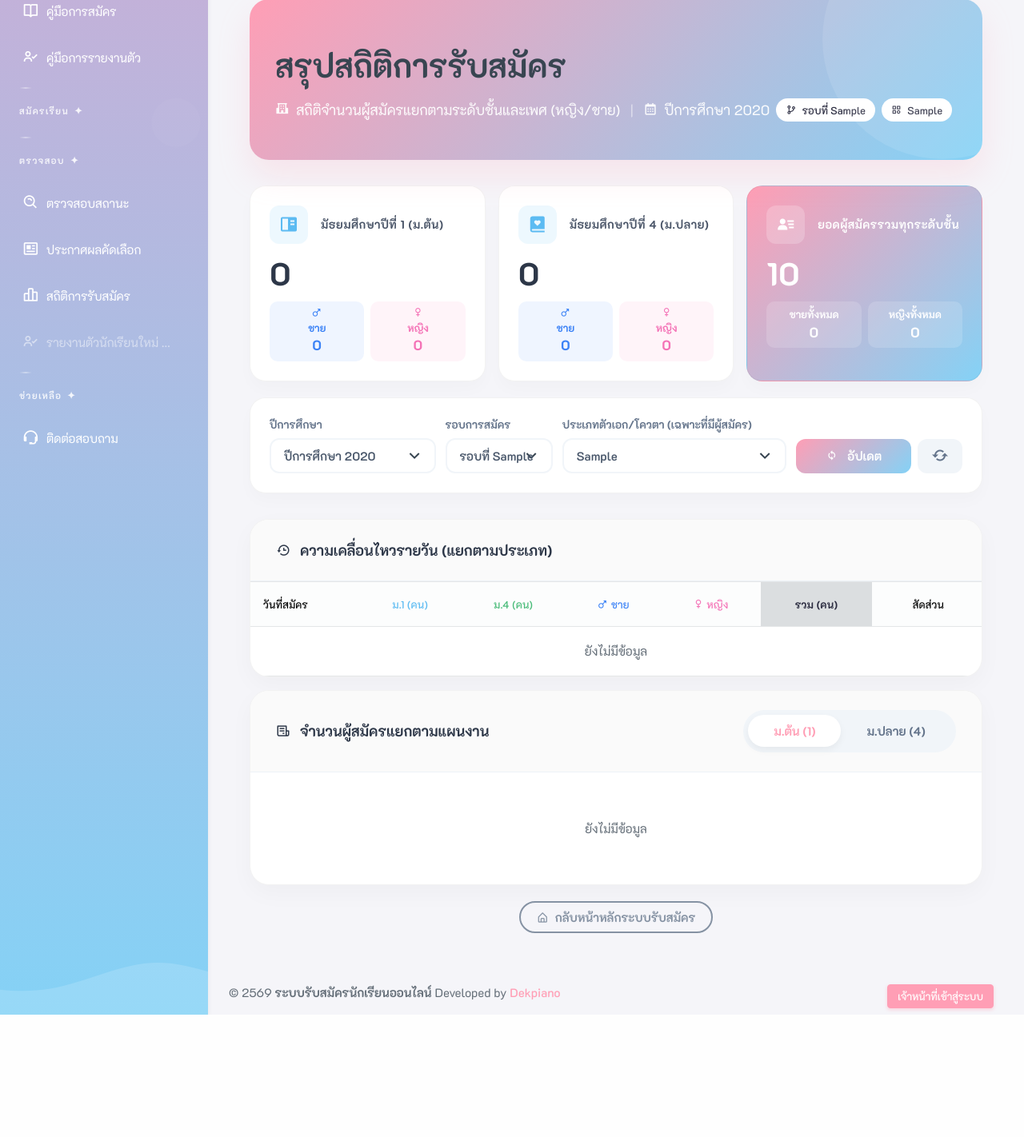
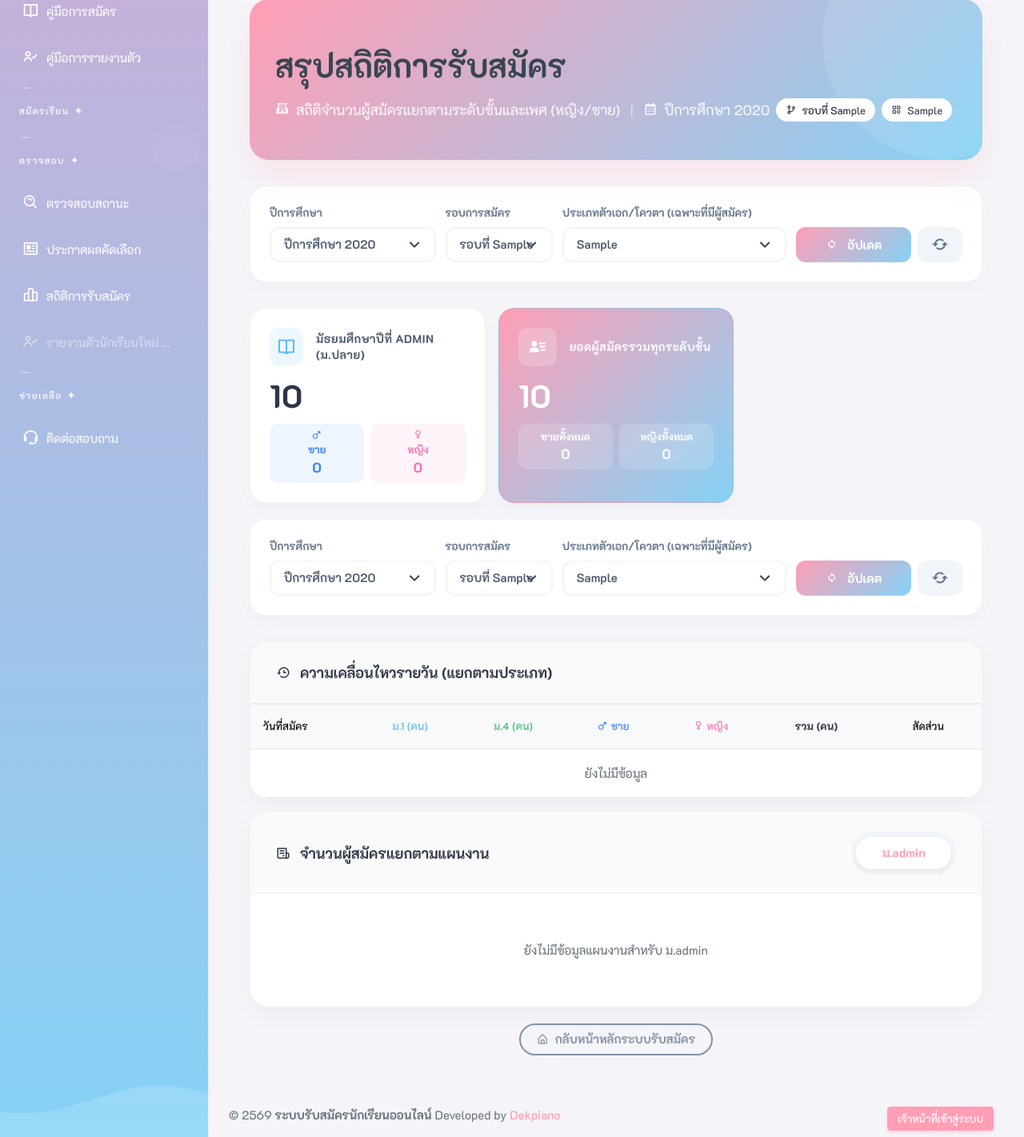
Before and after one commit to dekpiano/admission_ci4, a CodeIgniter 4 app: template app/Views/User/UserStatistics.php in a window 1280 px wide. Shown: the part 153-1575 px from the top of the page at 80% size. Before the commit the page ends 1422 px from the top, so only its background shows below. Run offline with PHP 8.4 and a stand-in for CodeIgniter, Linux system fonts and the light colour scheme; the template is opened without the code that fills it: most values are stand-ins (such as "Sample title", 1, 10 or a date in 2020); some libraries are stand-ins or nearby versions.

Commit message:
1/4/2569 อัพเดพหน้า สถิติใหม่

```diff
--- a/app/Models/AdmissionModel.php
+++ b/app/Models/AdmissionModel.php
@@ -316,6 +316,7 @@ class AdmissionModel extends Model
                      SUM(CASE WHEN recruit_prefix IN ("เด็กชาย", "นาย") THEN 1 ELSE 0 END) as male,
                      SUM(CASE WHEN recruit_prefix IN ("เด็กหญิง", "นางสาว") THEN 1 ELSE 0 END) as female')
             ->groupBy('recruit_regLevel')
+            ->orderBy('recruit_regLevel', 'ASC')
             ->get()
             ->getResult();
 
--- a/app/Views/User/UserStatistics.php
+++ b/app/Views/User/UserStatistics.php
@@ -328,67 +328,88 @@
             </div>
         </div>
 
+        <div class="filter-card">
+            <form action="<?= base_url('new-admission/statistics') ?>" method="GET" class="row g-3 align-items-end" id="filterForm">
+                <div class="col-md-3">
+                    <label class="filter-label">ปีการศึกษา</label>
+                    <select name="year" class="form-select form-select-skj" onchange="this.form.submit()">
+                        <?php foreach($years as $y): ?>
+                            <option value="<?= $y->recruit_year ?>" <?= $selectedYear == $y->recruit_year ? 'selected' : '' ?>>
+                                ปีการศึกษา <?= $y->recruit_year ?>
+                            </option>
+                        <?php endforeach; ?>
+                    </select>
+                </div>
+                <div class="col-md-2">
+                    <label class="filter-label">รอบการสมัคร</label>
+                    <select name="round" class="form-select form-select-skj" onchange="this.form.submit()">
+                        <option value="">ทั้งหมด</option>
+                        <?php foreach($rounds as $r): ?>
+                            <?php if($r->recruit_round): ?>
+                                <option value="<?= $r->recruit_round ?>" <?= $selectedRound == $r->recruit_round ? 'selected' : '' ?>>
+                                    รอบที่ <?= $r->recruit_round ?>
+                                </option>
+                            <?php endif; ?>
+                        <?php endforeach; ?>
+                    </select>
+                </div>
+                <div class="col-md-4">
+                    <label class="filter-label">ประเภทตัวเอก/โควตา (เฉพาะที่มีผู้สมัคร)</label>
+                    <select name="category" class="form-select form-select-skj" onchange="this.form.submit()">
+                        <option value="">ทั้งหมด</option>
+                        <?php foreach($activeQuotas as $q): ?>
+                            <option value="<?= $q->quota_key ?>" <?= $selectedCategory == $q->quota_key ? 'selected' : '' ?>>
+                                <?= $q->quota_explain ?>
+                            </option>
+                        <?php endforeach; ?>
+                    </select>
+                </div>
+                <div class="col-md-3">
+                    <div class="d-flex gap-2">
+                        <button type="submit" class="btn btn-filter flex-grow-1 d-none d-md-block">
+                            <i class='bx bx-sync me-2'></i> อัปเดต
+                        </button>
+                        <a href="<?= base_url('new-admission/statistics') ?>" class="btn btn-reset" title="ค่าเริ่มต้น">
+                            <i class='bx bx-refresh fs-4'></i>
+                        </a>
+                    </div>
+                </div>
+            </form>
+        </div>
 
 
-        <!-- Upper Summary Row: M.Link (Junior) & M.ปลาย (Senior) -->
+
+        <!-- Summary Row: Dynamic by all Levels present in data -->
         <div class="row g-4 mb-5">
-            <?php
-            $m1_data = ['total' => 0, 'male' => 0, 'female' => 0];
-            $m4_data = ['total' => 0, 'male' => 0, 'female' => 0];
-            foreach ($stats['total_by_level'] as $l) {
-                if ($l->recruit_regLevel == 1) {
-                    $m1_data = ['total' => $l->total, 'male' => $l->male, 'female' => $l->female];
-                }
-                if ($l->recruit_regLevel == 4) {
-                    $m4_data = ['total' => $l->total, 'male' => $l->male, 'female' => $l->female];
-                }
-            }
-            ?>
-            <!-- Junior High Card -->
+            <?php if (empty($stats['total_by_level'])): ?>
+                <div class="col-12 text-center text-muted py-5">ยังไม่มีข้อมูลสถิติสำหรับเงื่อนไขที่ระบุ</div>
+            <?php else: ?>
+                <?php foreach ($stats['total_by_level'] as $l): ?>
                     <div class="col-md-6 col-xl-4">
                         <div class="card-stat">
                             <div class="stat-header">
-                        <div class="stat-icon m1"><i class='bx bxs-book-content'></i></div>
-                        <div class="stat-label">มัธยมศึกษาปีที่ 1 (ม.ต้น)</div>
+                                <div class="stat-icon" style="background: rgba(132, 210, 246, 0.15); color: var(--skj-blue-dark);">
+                                    <i class='bx <?= ($l->recruit_regLevel == 1 || $l->recruit_regLevel == 4) ? "bxs-book-content" : "bx-book-open" ?>'></i>
                                 </div>
-                    <div class="stat-number"><?= number_format($m1_data['total']) ?></div>
+                                <div class="stat-label">มัธยมศึกษาปีที่ <?= $l->recruit_regLevel ?> <?= ($l->recruit_regLevel <= 3) ? "(ม.ต้น)" : "(ม.ปลาย)" ?></div>
+                            </div>
+                            <div class="stat-number"><?= number_format($l->total) ?></div>
                             <div class="gender-split">
                                 <div class="gender-box male">
                                     <i class='bx bx-male-sign mb-1'></i>
                                     <span>ชาย</span>
-                            <span class="gender-val"><?= number_format($m1_data['male']) ?></span>
+                                    <span class="gender-val"><?= number_format($l->male) ?></span>
                                 </div>
                                 <div class="gender-box female">
                                     <i class='bx bx-female-sign mb-1'></i>
                                     <span>หญิง</span>
-                            <span class="gender-val"><?= number_format($m1_data['female']) ?></span>
+                                    <span class="gender-val"><?= number_format($l->female) ?></span>
                                 </div>
                             </div>
                         </div>
                     </div>
-
-            <!-- Senior High Card -->
-            <div class="col-md-6 col-xl-4">
-                <div class="card-stat">
-                    <div class="stat-header">
-                        <div class="stat-icon total" style="background: rgba(132, 210, 246, 0.15); color: #5cbbf2;"><i class='bx bxs-book-heart'></i></div>
-                        <div class="stat-label">มัธยมศึกษาปีที่ 4 (ม.ปลาย)</div>
-                    </div>
-                    <div class="stat-number"><?= number_format($m4_data['total']) ?></div>
-                    <div class="gender-split">
-                        <div class="gender-box male">
-                            <i class='bx bx-male-sign mb-1'></i>
-                            <span>ชาย</span>
-                            <span class="gender-val"><?= number_format($m4_data['male']) ?></span>
-                        </div>
-                        <div class="gender-box female">
-                            <i class='bx bx-female-sign mb-1'></i>
-                            <span>หญิง</span>
-                            <span class="gender-val"><?= number_format($m4_data['female']) ?></span>
-                        </div>
-                    </div>
-                </div>
-            </div>
+                <?php endforeach; ?>
+            <?php endif; ?>
 
             <!-- Grand Total Card -->
             <div class="col-md-12 col-xl-4">
@@ -399,8 +420,9 @@
                     </div>
                     <div class="stat-number text-white"><?= number_format($stats['grand_total']) ?></div>
                     <?php
-                    $total_male = $m1_data['male'] + $m4_data['male'];
-                    $total_female = $m1_data['female'] + $m4_data['female'];
+                    // Dynamic calculation for all levels to ensure accuracy
+                    $total_male = array_sum(array_column($stats['total_by_level'], 'male'));
+                    $total_female = array_sum(array_column($stats['total_by_level'], 'female'));
                     ?>
                     <div class="gender-split">
                         <div class="gender-box" style="background: rgba(255,255,255,0.15); color: white;">
@@ -471,17 +493,17 @@
                     <div class="stats-card-header">
                         <h5 class="stats-card-title"><i class='bx bx-history'></i> ความเคลื่อนไหวรายวัน (แยกตามประเภท)</h5>
                     </div>
-                    <div class="table-responsive">
-                        <table class="table table-hover align-middle mb-0 text-center" style="font-size: 0.95rem;">
-                            <thead class="table-light">
+                    <div class="table-responsive" style="max-height: 400px; overflow-y: auto;">
+                        <table class="table table-hover align-middle mb-0 text-center" style="font-size: 0.95rem; border-collapse: separate; border-spacing: 0;">
+                            <thead class="table-light" style="position: sticky; top: 0; z-index: 10;">
                                 <tr>
-                                    <th class="text-start ps-4">วันที่สมัคร</th>
-                                    <th style="color: var(--skj-blue-dark);">ม.1 (คน)</th>
-                                    <th style="color: #48bb78;">ม.4 (คน)</th>
-                                    <th style="color: var(--male-color);"><i class='bx bx-male-sign'></i> ชาย</th>
-                                    <th style="color: var(--female-color);"><i class='bx bx-female-sign'></i> หญิง</th>
-                                    <th class="bg-light fw-bold text-dark">รวม (คน)</th>
-                                    <th class="pe-4" style="width: 15%;">สัดส่วน</th>
+                                    <th class="text-start ps-4" style="background: #f8f9fa;">วันที่สมัคร</th>
+                                    <th style="color: var(--skj-blue-dark); background: #f8f9fa;">ม.1 (คน)</th>
+                                    <th style="color: #48bb78; background: #f8f9fa;">ม.4 (คน)</th>
+                                    <th style="color: var(--male-color); background: #f8f9fa;"><i class='bx bx-male-sign'></i> ชาย</th>
+                                    <th style="color: var(--female-color); background: #f8f9fa;"><i class='bx bx-female-sign'></i> หญิง</th>
+                                    <th class="bg-light fw-bold text-dark" style="background: #f8f9fa !important;">รวม (คน)</th>
+                                    <th class="pe-4" style="width: 15%; background: #f8f9fa;">สัดส่วน</th>
                                 </tr>
                             </thead>
                             <tbody>
@@ -522,23 +544,31 @@
                     <div class="stats-card-header d-flex flex-column flex-sm-row align-items-sm-center gap-3">
                         <h5 class="stats-card-title me-auto"><i class='bx bx-receipt'></i> จำนวนผู้สมัครแยกตามแผนงาน</h5>
                         <ul class="nav nav-skj" id="detailTab" role="tablist">
-                            <li class="nav-item"><button class="nav-link active" data-bs-toggle="tab" data-bs-target="#m1-detail">ม.ต้น (1)</button></li>
-                            <li class="nav-item"><button class="nav-link" data-bs-toggle="tab" data-bs-target="#m4-detail">ม.ปลาย (4)</button></li>
+                            <?php foreach($stats['total_by_level'] as $index => $l): ?>
+                                <li class="nav-item">
+                                    <button class="nav-link <?= $index === 0 ? 'active' : '' ?>"
+                                            data-bs-toggle="tab"
+                                            data-bs-target="#m<?= $l->recruit_regLevel ?>-detail">
+                                        ม.<?= $l->recruit_regLevel ?>
+                                    </button>
+                                </li>
+                            <?php endforeach; ?>
                         </ul>
                     </div>
                     <div class="p-4">
                         <div class="tab-content">
-                            <!-- M1 Detail -->
-                            <div class="tab-pane fade show active" id="m1-detail">
+                            <?php foreach($stats['total_by_level'] as $index => $levelData): ?>
+                                <div class="tab-pane fade <?= $index === 0 ? 'show active' : '' ?>" id="m<?= $levelData->recruit_regLevel ?>-detail">
                                     <?php
-                                $m1_rooms = array_filter($stats['total_by_room'], function ($r) {
-                                    return $r->recruit_regLevel == 1; });
+                                    $rooms = array_filter($stats['total_by_room'], function ($r) use ($levelData) {
+                                        return $r->recruit_regLevel == $levelData->recruit_regLevel;
+                                    });
                                     ?>
-                                <?php if (empty($m1_rooms)): ?>
-                                        <div class="text-center py-5 text-muted">ยังไม่มีข้อมูล</div>
+                                    <?php if (empty($rooms)): ?>
+                                            <div class="text-center py-5 text-muted">ยังไม่มีข้อมูลแผนงานสำหรับ ม.<?= $levelData->recruit_regLevel ?></div>
                                     <?php else: ?>
                                             <div class="row">
-                                            <?php foreach ($m1_rooms as $room): ?>
+                                                <?php foreach ($rooms as $room): ?>
                                                         <div class="col-md-6">
                                                             <div class="program-item">
                                                                 <div class="d-flex justify-content-between align-items-start mb-2">
@@ -563,42 +593,7 @@
                                             </div>
                                     <?php endif; ?>
                                 </div>
-
-                            <!-- M4 Detail -->
-                            <div class="tab-pane fade" id="m4-detail">
-                                <?php
-                                $m4_rooms = array_filter($stats['total_by_room'], function ($r) {
-                                    return $r->recruit_regLevel == 4; });
-                                ?>
-                                <?php if (empty($m4_rooms)): ?>
-                                        <div class="text-center py-5 text-muted">ยังไม่มีข้อมูล</div>
-                                <?php else: ?>
-                                        <div class="row">
-                                            <?php foreach ($m4_rooms as $room): ?>
-                                                    <div class="col-md-6">
-                                                        <div class="program-item">
-                                                            <div class="d-flex justify-content-between align-items-start mb-2">
-                                                                <div class="program-title pe-2 text-info"><?= $room->recruit_tpyeRoom ?></div>
-                                                                <span class="program-total-badge" style="background: var(--skj-blue);"><?= $room->total ?></span>
-                                                            </div>
-                                                            <div class="mini-gender-bar">
-                                                                <?php
-                                                                $male_p = ($room->total > 0) ? ($room->male / $room->total) * 100 : 0;
-                                                                $female_p = ($room->total > 0) ? ($room->female / $room->total) * 100 : 0;
-                                                                ?>
-                                                                <div class="bg-male" style="width: <?= $male_p ?>%"></div>
-                                                                <div class="bg-female" style="width: <?= $female_p ?>%"></div>
-                                                            </div>
-                                                            <div class="d-flex justify-content-between small fw-bold">
-                                                                <span class="text-primary"><i class='bx bx-male-sign'></i> ช: <?= $room->male ?></span>
-                                                                <span style="color: var(--female-color);"><i class='bx bx-female-sign'></i> ญ: <?= $room->female ?></span>
-                                                            </div>
-                                                        </div>
-                                                    </div>
                             <?php endforeach; ?>
-                                        </div>
-                                <?php endif; ?>
-                            </div>
                         </div>
                     </div>
                 </div>
```
Lines whose indentation alone changed are shown as unchanged.
